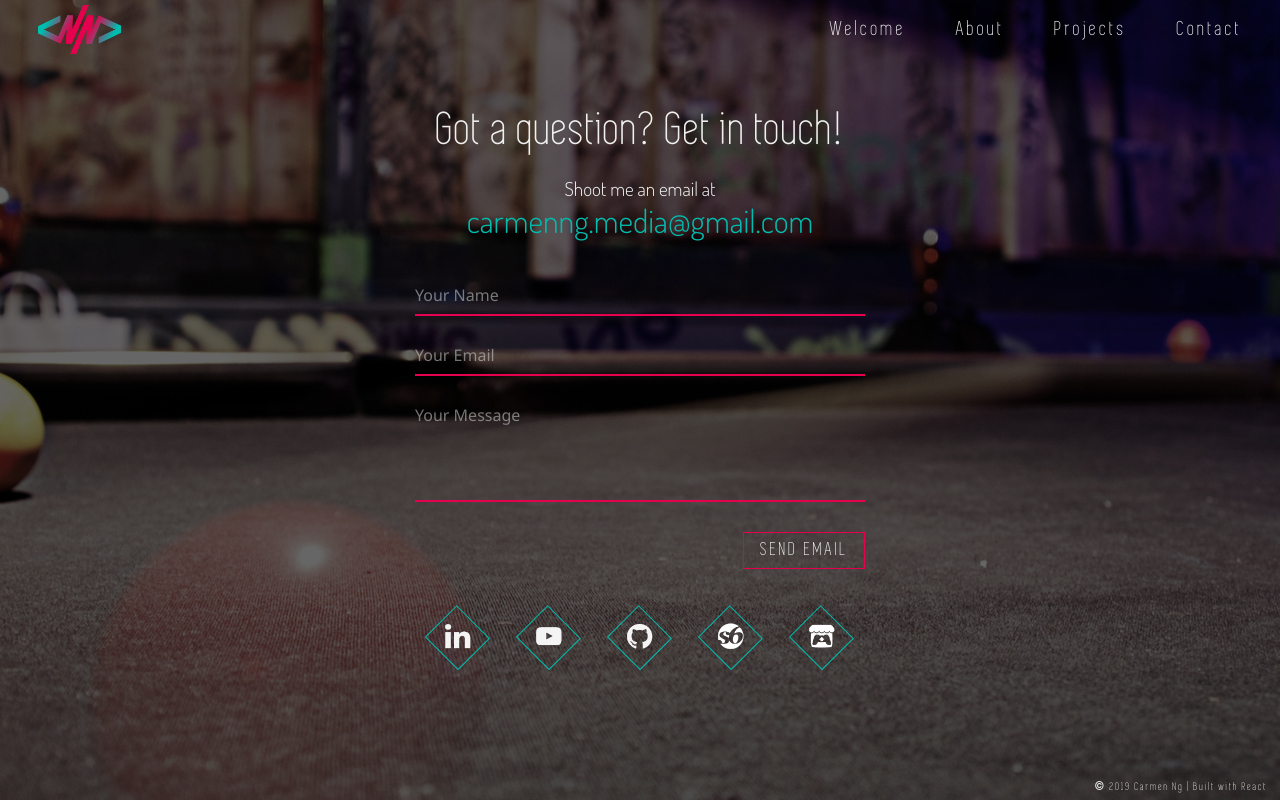
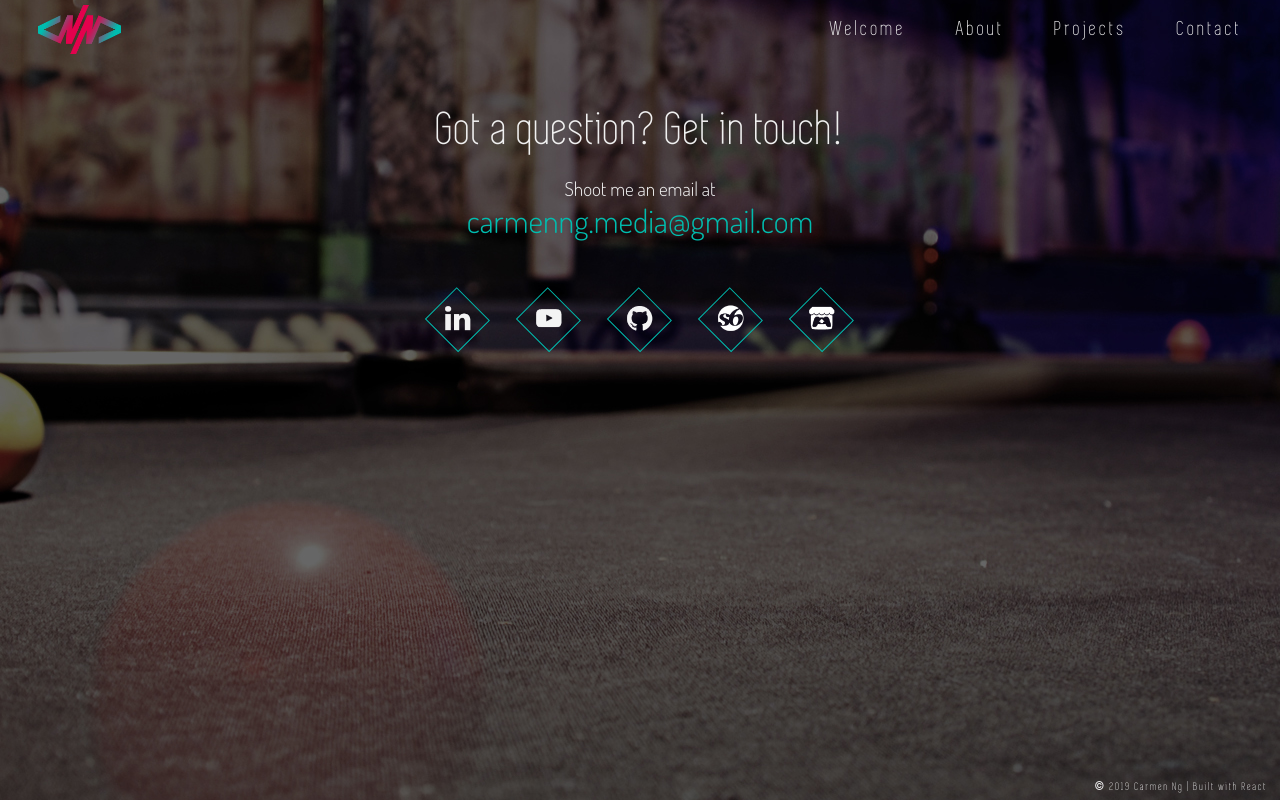
Before and after one commit to CarNg/webdev-nlv-portfolio-2019, a React (Create React App) app: page /contact in a window 1280 px wide. Built offline with nearby package versions, Linux system fonts and the light colour scheme.

Commit message:
Removed contact form

```diff
--- a/src/components/ContactForm/ContactForm.js
+++ /dev/null
@@ -1,21 +0,0 @@
-import React from 'react'
-import style from '../ContactForm/ContactForm.module.css'
-
-export default function ContactForm() {
-    return (
-        <div className={style.wrapper}>
-            <div className={style.emailRow}>
-                Shoot me an email at <br/>
-                <a href="mailto:carmenng.media@gmail.com" id={style.email}>
-                    carmenng.media@gmail.com
-                </a> <br/>
-            </div>
-            <input type="text" placeholder="your name" className={style.formInput}/>
-            <input type="email" placeholder="your email" className={style.formInput} />
-            <textarea type="textarea" placeholder="your message" className={style.formInput} rows="4" style={{resize: "none"}} />
-            <div className={[style.button, "button"].join(' ')} style={{ marginTop: "10px", float: "right"}}>
-                send email
-            </div>
-        </div>
-    )
-}
--- a/src/components/ContactForm/ContactForm.module.css
+++ /dev/null
@@ -1,51 +0,0 @@
-.wrapper{
-    text-align: center;
-    width: 450px;
-    margin: 0px auto;
-}
-
-.emailRow {
-    font-size: 1.2rem;
-    font-family: 'Dosis';
-    color: var(--nlv-white);
-    margin-bottom: 35px;
-}
-
-#email{
-    font-size: 2rem;
-    color: var(--nlv-cyan);
-    line-height: 2.5rem;
-}
-
-.formInput{
-    background-color: transparent;
-    display: block;
-    margin: 20px auto;
-    width: 450px;
-    box-shadow: none;
-    border: none;
-    border-bottom: 2px solid var(--nlv-red);
-    font: normal 1rem 'Segoe UI';
-    color: var(--nlv-white);
-    text-transform: capitalize;
-    padding: 8px 0px;
-}
-
-.formInput:focus{
-    outline: none;
-    border-bottom: 2px solid var(--nlv-cyan);
-}
-
-
-::placeholder {
-    color: var(--nlv-gray);
-    opacity: 0.5;
-}
-
-.button {
-    padding: 0.5rem 1rem;
-    margin: 25px 0px 25px 0px;
-    font-size: 1.2em;
-    font-weight: 500;
-    letter-spacing: 0.15em;
-  }
--- a/src/components/ContactInfo/ContactInfo.js
+++ b/src/components/ContactInfo/ContactInfo.js
@@ -10,6 +10,15 @@ import socialGithub from '../../assets/images/socialGithub.png'
 export default function ContactInfo() {
     return (
         <div className={style.wrapper}>
+            <p id={style.title}>Got a question? Get in touch!</p>
+
+            <div className={style.emailRow}>
+                Shoot me an email at <br/>
+                <a href="mailto:carmenng.media@gmail.com?Subject=Night%20Light%20Visuals" id={style.email}>
+                    carmenng.media@gmail.com
+                </a> <br/>
+            </div>
+
             <div className={style.socialRow}>
                 <div></div>
                 <a href="https://www.linkedin.com/in/carng">
--- a/src/components/ContactInfo/ContactInfo.module.css
+++ b/src/components/ContactInfo/ContactInfo.module.css
@@ -2,6 +2,26 @@
     display: block;
     width: 500px;
     margin: 0px auto;
+}
+
+#title{
+    color: var(--nlv-white);
+    font-size: 3rem;
+    letter-spacing: 1.2px;
+    margin-bottom: 20px;
+}
+
+.emailRow {
+    font-size: 1.2rem;
+    font-family: 'Dosis';
+    color: var(--nlv-white);
+    margin-bottom: 35px;
+}
+
+#email{
+    font-size: 2rem;
+    color: var(--nlv-cyan);
+    line-height: 2.5rem;
 }
 
 .socialRow {
--- a/src/routes/Contact.js
+++ b/src/routes/Contact.js
@@ -1,19 +1,9 @@
 import React from 'react'
-import ContactForm from '../components/ContactForm/ContactForm';
 import ContactInfo from '../components/ContactInfo/ContactInfo';
 
 export default function Contact() {
-    const title = {
-        color: "var(--nlv-white)",
-        fontSize: "3rem",
-        letterSpacing: "1.2px",
-        marginBottom: "20px"
-    }
-
     return (
         <div style={{width: "960px", height: "calc(100% - 110px)", margin: "0 auto", textAlign: "center"}}>
-            <p style={title}>Got a question? Get in touch!</p>
-            <ContactForm/>
             <ContactInfo/>
         </div>
     )
```
